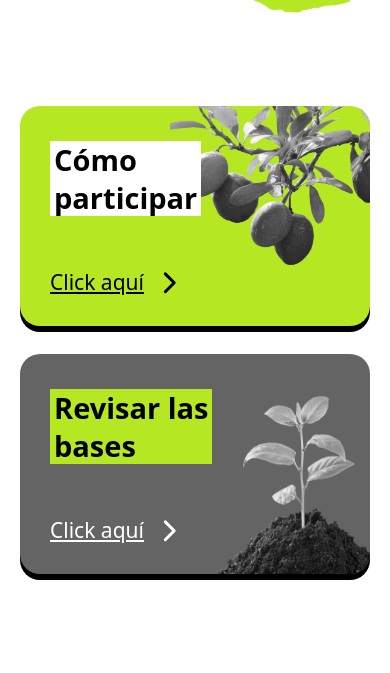
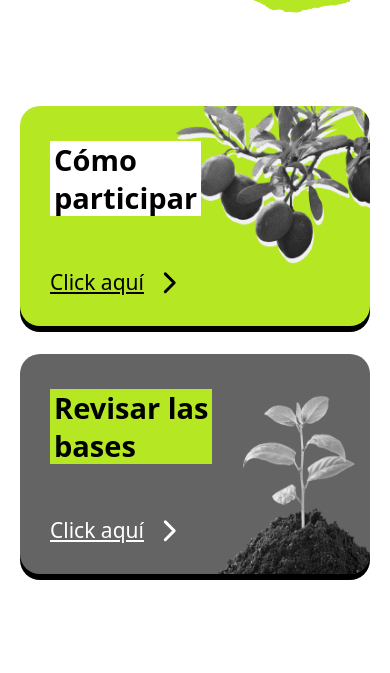
Before and after one commit to ciudadanointeligente/cultureza, an Astro site: page / in a window 390 px wide. Shown: the part 937-1610 px from the top of the page. Built offline with nearby package versions, Linux system fonts and the light colour scheme; Astro itself is replaced by a stand-in of ours; a web font is replaced by a local one.

Commit message:
feat: use new fruta image on home participation card

```diff
--- a/src/pages/index.astro
+++ b/src/pages/index.astro
@@ -1,8 +1,6 @@
 ---
 import BaseLayout from "../layouts/BaseLayout.astro";
-import fruta from "../assets/make/fruta.png";
 import planta from "../assets/make/planta.png";
-import frutaTorn from "../assets/make/fruta-torn.png";
 import destacadoTorn from "../assets/make/destacado-torn.png";
 ---
 
@@ -47,8 +45,7 @@ import destacadoTorn from "../assets/make/destacado-torn.png";
 				>
 					<span class="card-title">Cómo<br />participar</span>
 
-					<div class="fruit-mask" style={`mask-image:url("${frutaTorn.src}")`}></div>
-					<img class="fruit" src={fruta.src} alt="" width="1024" height="585" loading="lazy" />
+					<img class="fruit" src="/fruta.png" alt="" width="308" height="181" loading="lazy" />
 
 					<span class="card-link">
 						Click aquí
@@ -279,26 +276,12 @@ import destacadoTorn from "../assets/make/destacado-torn.png";
 		transform: translateX(8px);
 	}
 
-	.fruit-mask {
+	.fruit {
 		position: absolute;
 		top: 0;
-		right: 15px;
-		width: 307px;
-		height: 175px;
-		background: var(--color-paper);
-		mask-repeat: no-repeat;
-		mask-size: contain;
-		mask-position: center;
-	}
-
-	.fruit {
-		position: absolute;
-		top: -8px;
 		right: 0;
 		width: 307px;
-		height: 175px;
-		object-fit: cover;
-		transform: rotate(180deg) scaleY(-1);
+		height: auto;
 	}
 
 	.plant {
@@ -398,8 +381,7 @@ import destacadoTorn from "../assets/make/destacado-torn.png";
 			font-size: 23px;
 		}
 
-		.fruit,
-		.fruit-mask {
+		.fruit {
 			right: -75px;
 		}
 
@@ -500,8 +482,7 @@ import destacadoTorn from "../assets/make/destacado-torn.png";
 			font-size: 21px;
 		}
 
-		.fruit,
-		.fruit-mask {
+		.fruit {
 			right: -80px;
 			width: 280px;
 		}
```
Also changed, not shown: public/fruta.png (added).
